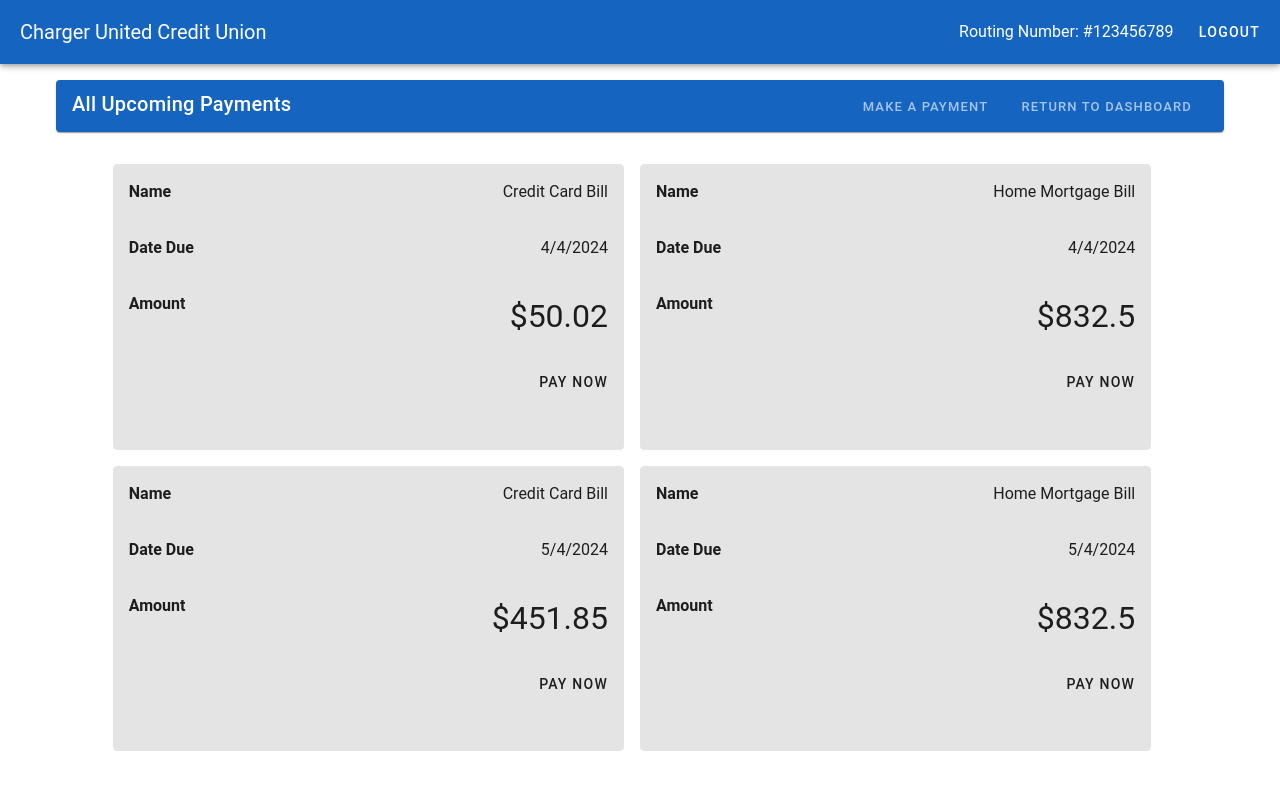
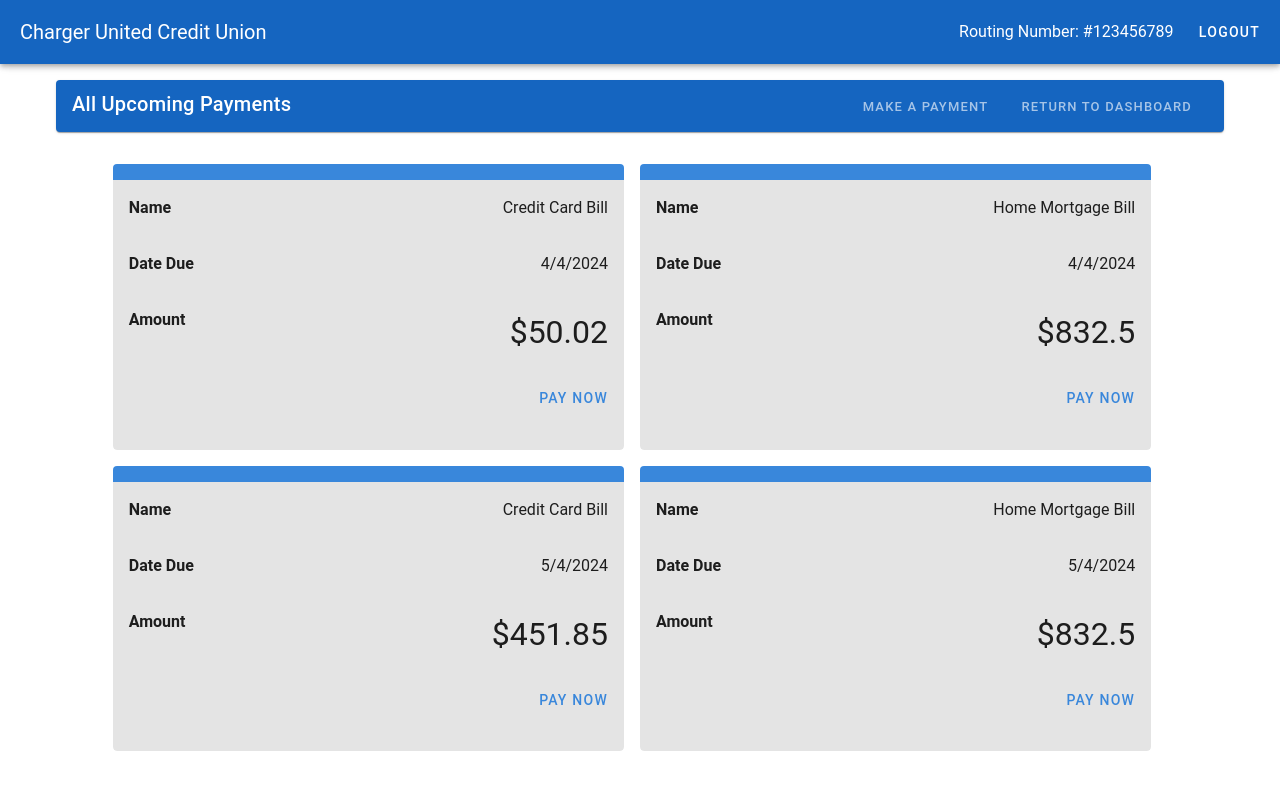
Before and after one commit to annalizferguson/Senior-Design, a Vue app in the folder src/main/frontend/bank-frontend/: page /bills in a window 1280 px wide. Shown: the top 790 px of the page. Built offline with nearby package versions, Linux system fonts and the light colour scheme.

Commit message:
added extra styling to payments item

```diff
--- a/src/main/frontend/bank-frontend/src/components/customer-components/UpcomingPaymentsItem.vue
+++ b/src/main/frontend/bank-frontend/src/components/customer-components/UpcomingPaymentsItem.vue
@@ -3,6 +3,7 @@
             width="100%"
             variant="tonal"
     >
+        <v-card-title style="background-color: #4097f5; color: white"/>
         <v-container
                 class="d-flex justify-space-between"
         >
@@ -23,6 +24,7 @@
         </v-container>
         <v-card-actions class="d-flex justify-end">
             <v-btn
+                color="#4097f5"
                 @click="dialogActive = true"
             >
                 Pay Now
```
